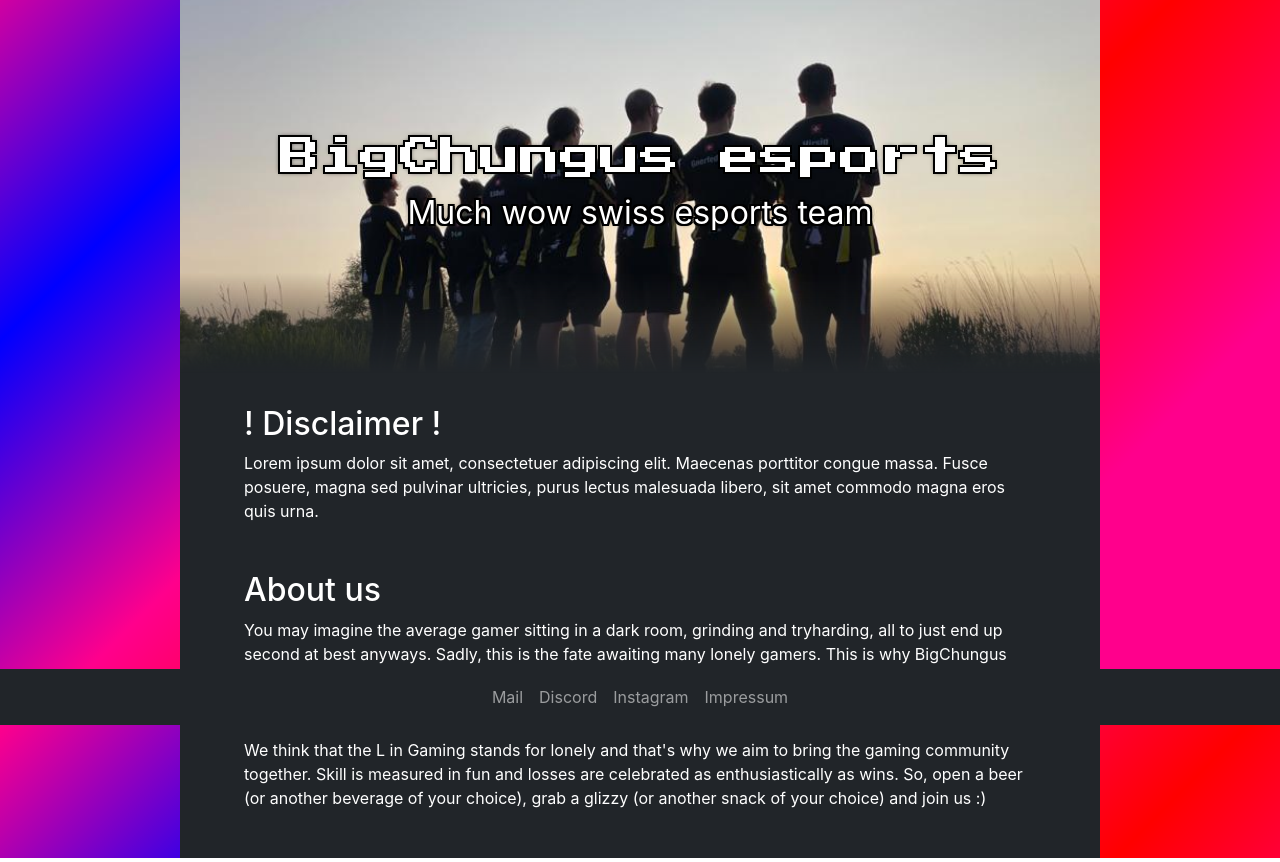
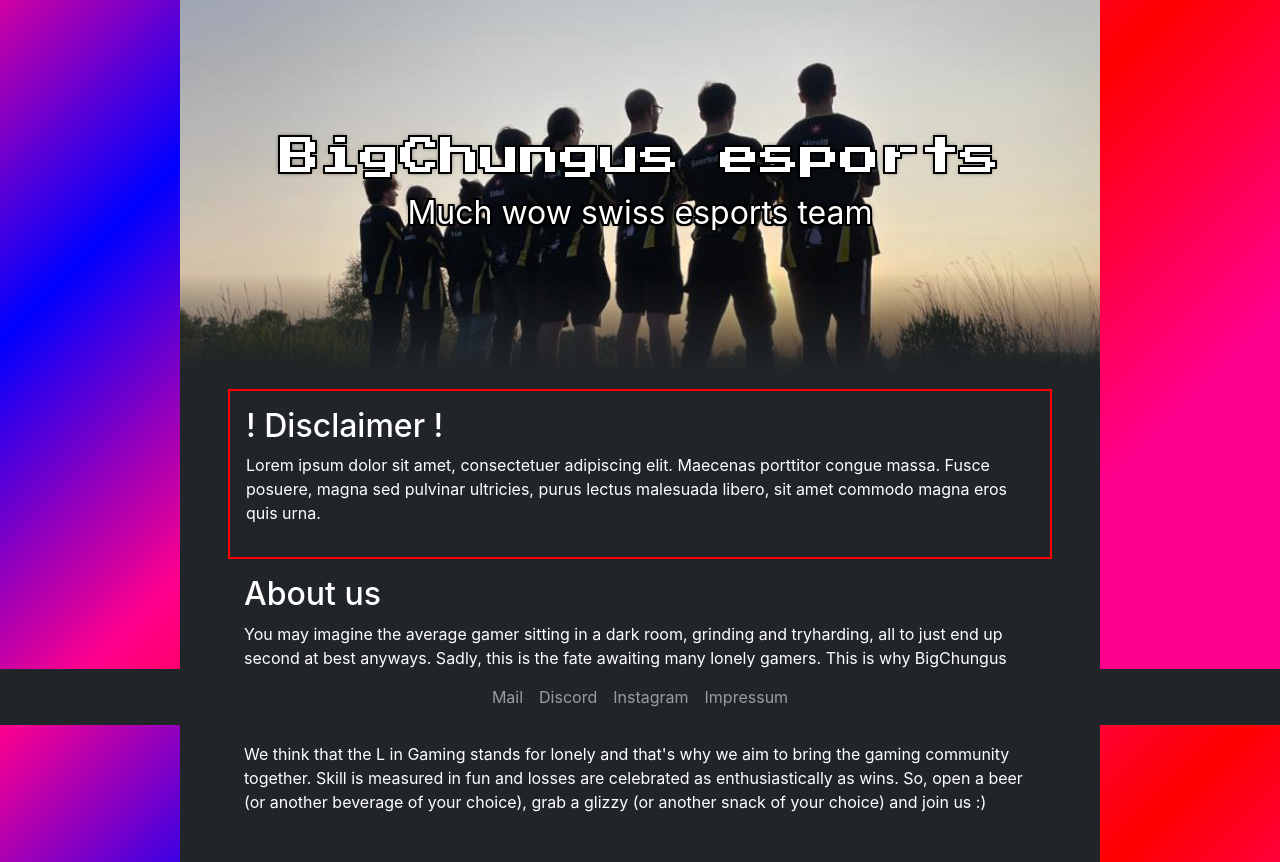
Before and after one commit to BigChungusEsportsDev/Website, a plain HTML site: page index.html in a window 1280 px wide. Shown: the part 75-937 px from the top of the page. Drawn offline with nearby package versions, Linux system fonts and the light colour scheme.

Commit message:
add red border and location

```diff
--- a/bigchungusesports/style/style.css
+++ b/bigchungusesports/style/style.css
@@ -40,6 +40,10 @@ html, body {
 
 h1 {
     font-family: "Press Start 2P", Sans-serif;
+}
+
+.disclaimer {
+    border: 2px solid #ff0000
 }
 
 .text-pixel {
--- a/index.html
+++ b/index.html
@@ -76,7 +76,7 @@
         </div>
     </div>
     <div class="container p-5 pt-3 pb-3 bg-dark text-white">
-        <div class="container p-3 bg-dark">
+        <div class="container p-3 bg-dark disclaimer">
             <h2>! Disclaimer !</h2>
             <p>
                 Lorem ipsum dolor sit amet, consectetuer adipiscing elit. Maecenas porttitor congue massa. Fusce posuere, magna sed pulvinar ultricies, purus lectus malesuada libero, sit amet commodo magna eros quis urna.
```
Also changed, not shown: bigchungusesports/lan-info.html (+3 -1 lines).
